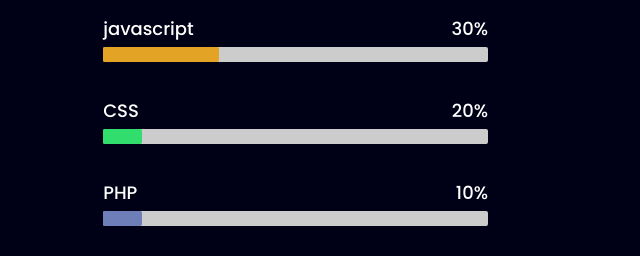
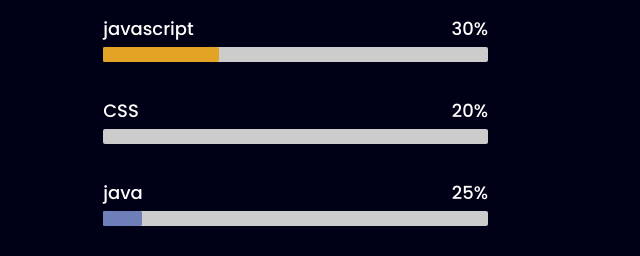
Before and after one commit to jobo2000/My_web, a plain HTML site: page index.html in a window 1280 px wide. Shown: the part 1991-2247 px from the top of the page, 582-1222 px from the left. Drawn offline with Linux system fonts and the light colour scheme.

Commit message:
Update index.html

```diff
--- a/index.html
+++ b/index.html
@@ -107,12 +107,12 @@
             <span> CSS</span>
             <span>20%</span>
           </div>
-          <div class="line jquery"></div>
+          <div class="line java"></div>
         </div>
         <div class="bar">
           <div class="info">
-            <span>PHP</span>
-            <span>10%</span>
+            <span>java</span>
+            <span>25%</span>
           </div>
           <div class="line php"></div>
         </div>
```
